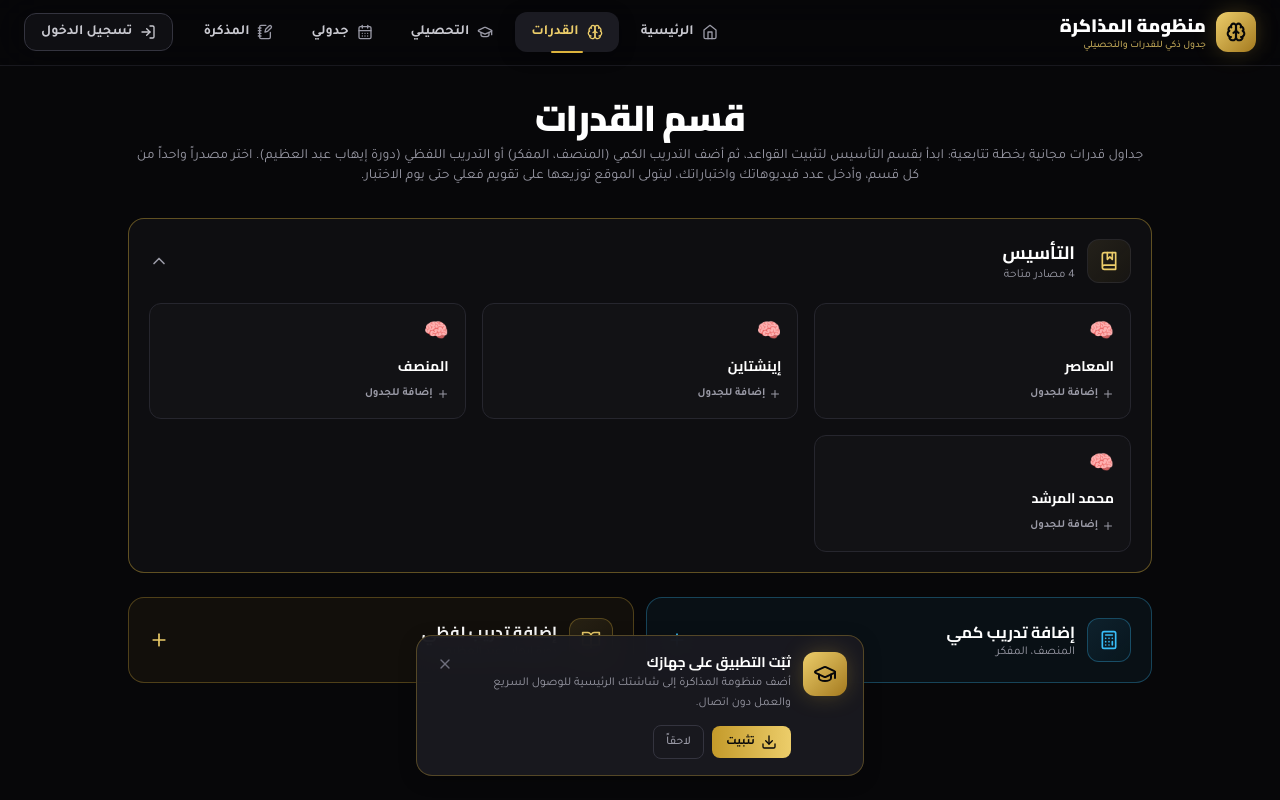
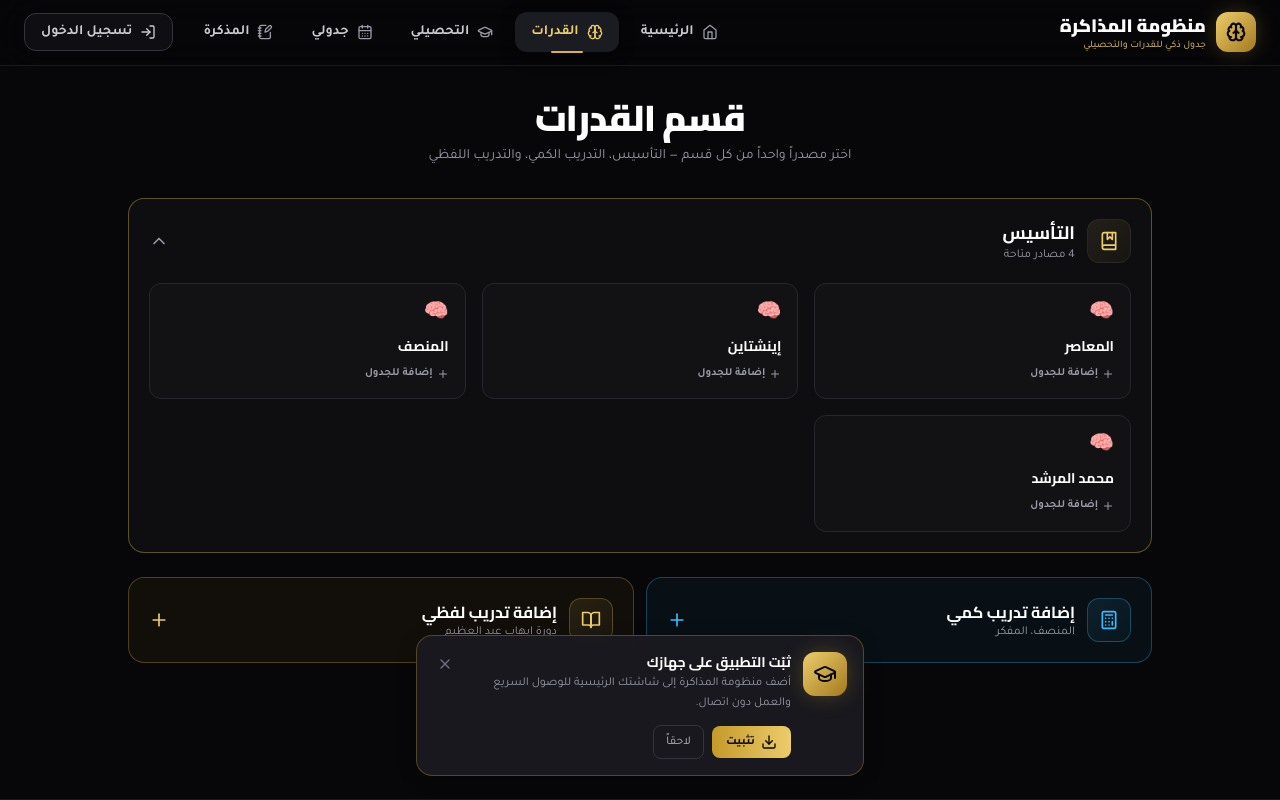
Before and after one commit to mndhraljydy000-bot/My_Schedule-NEW, a React (Vite) app: page /qiyas in a window 1280 px wide. Shown: the top 800 px of the page. Built offline with nearby package versions, Linux system fonts and the light colour scheme.

Commit message:
Restore original Qiyas description

```diff
--- a/src/pages/QiyasSection.tsx
+++ b/src/pages/QiyasSection.tsx
@@ -41,7 +41,7 @@ export default function QiyasSection() {
   return (
     <div className="animate-fade-in px-4 py-8 sm:px-6">
       <div className="mx-auto max-w-5xl">
-        <div className="mb-8 text-center"><h1 className="section-title text-3xl text-white sm:text-4xl">قسم القدرات</h1><p className="mt-2 text-sm text-ink-300">جداول قدرات مجانية بخطة تتابعية: ابدأ بقسم التأسيس لتثبيت القواعد، ثم أضف التدريب الكمي (المنصف، المفكر) أو التدريب اللفظي (دورة إيهاب عبد العظيم). اختر مصدراً واحداً من كل قسم، وأدخل عدد فيديوهاتك واختباراتك، ليتولى الموقع توزيعها على تقويم فعلي حتى يوم الاختبار.</p></div>
+        <div className="mb-8 text-center"><h1 className="section-title text-3xl text-white sm:text-4xl">قسم القدرات</h1><p className="mt-2 text-sm text-ink-300">اختر مصدراً واحداً من كل قسم — التأسيس، التدريب الكمي، والتدريب اللفظي</p></div>
         {testTypeSources.length > 0 && (
           <div className="mb-6 animate-pop"><div className="card p-4">
             <div className="mb-3 flex items-center justify-between"><div className="flex items-center gap-2"><Layers className="h-4 w-4 text-gold-300" /><span className="text-sm font-bold text-white">المصادر المحددة ({testTypeSources.length})</span></div>
```
